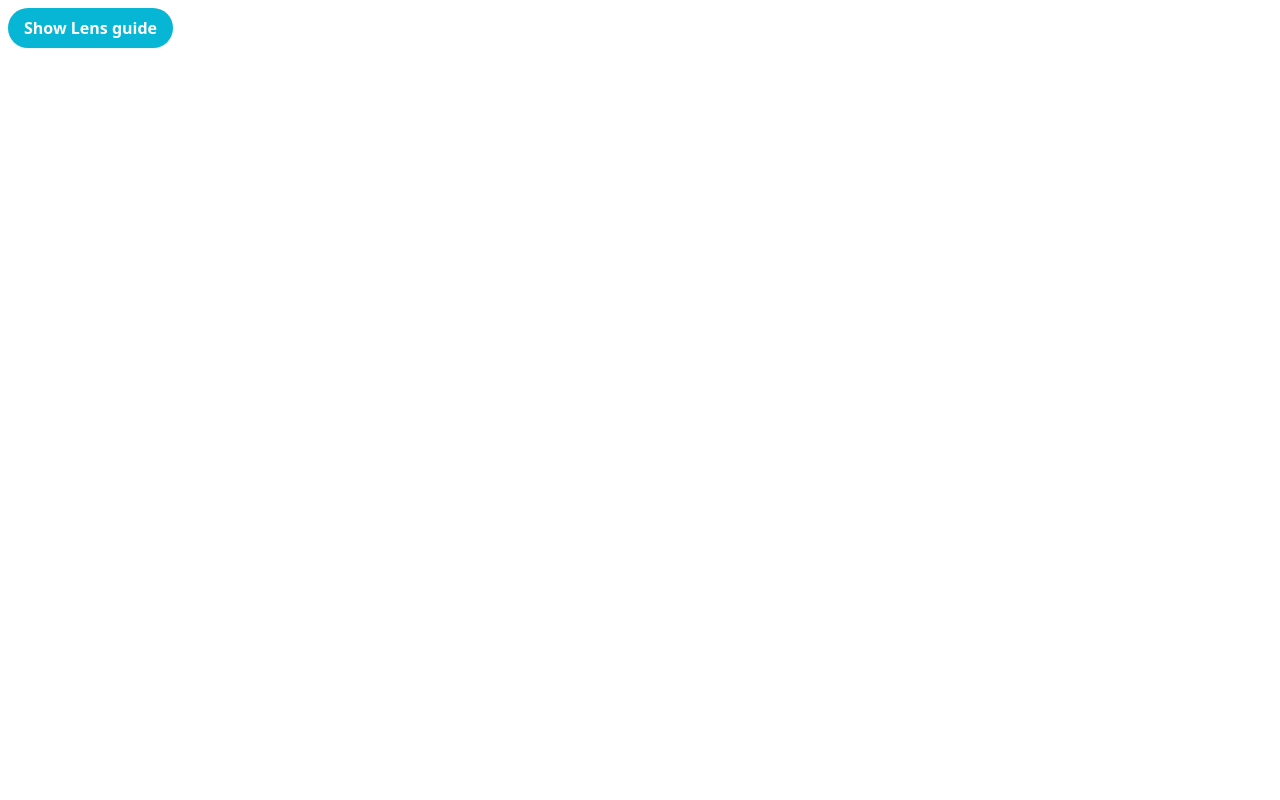
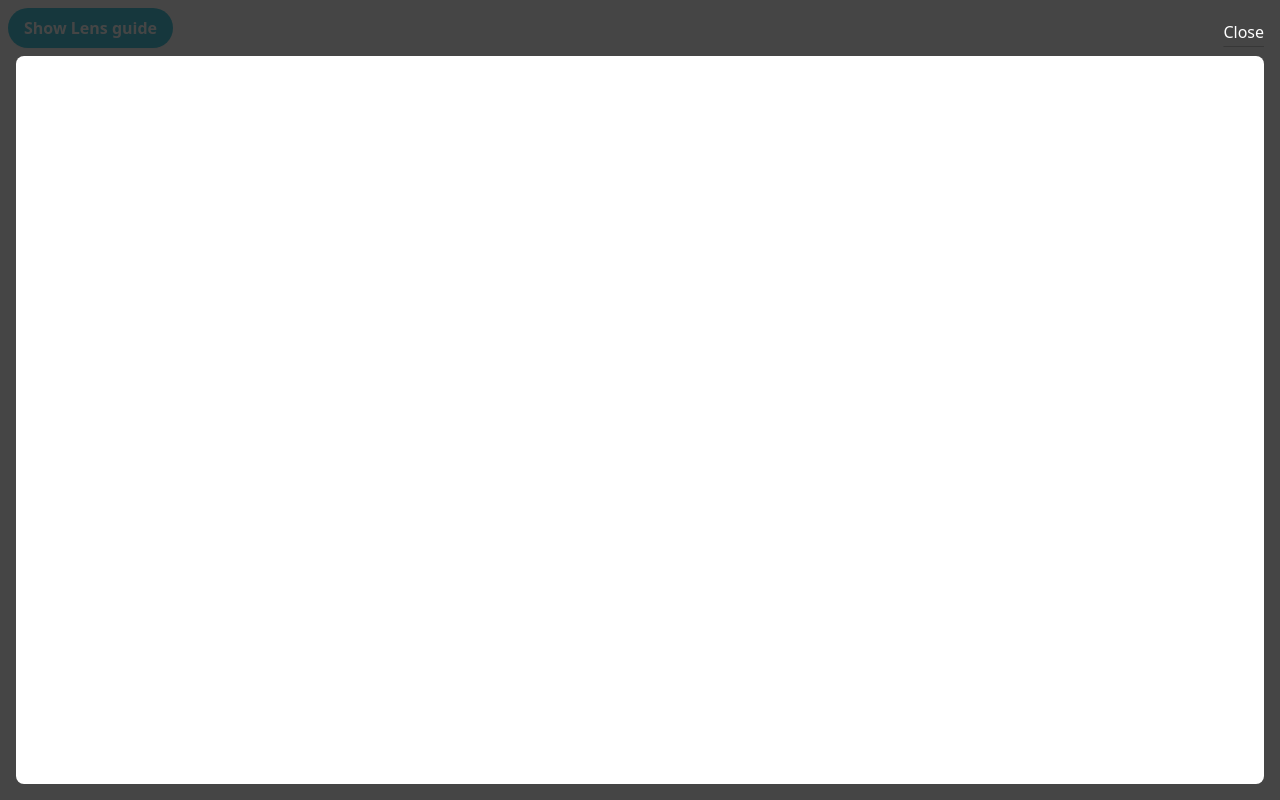
Before and after one commit to filipzindovic/lens-guide, a Nuxt app: page / in a window 1280 px wide. Both pictures are taken after a click on the button "Show Lens guide". Built offline with nearby package versions, Linux system fonts and the light colour scheme.

Commit message:
Created LensGuideModal and added data fetching and modal structure

```diff
--- /dev/null
+++ b/components/LensGuideModal.vue
@@ -0,0 +1,47 @@
+<script setup>
+const { fetchScenesData, scenesDataIsLoading, scenesData } = useScenes();
+const { fetchProductsData, productsDataIsLoading, productsData } = useProducts();
+
+if (!scenesData?.value?.length) { fetchScenesData(); }
+if (!productsData?.value?.renegades) { fetchProductsData(); }
+
+</script>
+
+<template>
+  <BaseModal class="LensGuideModal">
+    <BaseLoader v-if="scenesDataIsLoading || productsDataIsLoading" />
+    <div v-else class="LensGuideModal__container h-full flex-center-hv">
+      <div class="h-w-full LensGuideModal__section LensGuideModal__section--products"></div>
+      <div class="LensGuideModal__section LensGuideModal__section--lens-images h-w-full"></div>
+    </div>
+  </BaseModal>
+</template>
+
+<style lang="scss" scoped>
+
+.LensGuideModal {
+  &__container {
+    @media screen and (max-width: $md-breakpoint) {
+      flex-direction: column-reverse;
+    }
+  }
+
+  &__section {
+    position: relative;
+
+    &--products {
+      flex: 1 1 40%;
+      padding: 1rem;
+    }
+
+    &--lens-images {
+      flex: 1 1 60%;
+    }
+
+    @media screen and (max-width: $md-breakpoint) {
+      flex: 1 1 50%;
+      height: 50%
+    }
+  }
+}
+</style>
--- a/nuxt.config.ts
+++ b/nuxt.config.ts
@@ -5,6 +5,12 @@ export default defineNuxtConfig({
     head: {
       title: 'Lens Guide',
       link: [{ rel: 'icon', href: '/sunglasses.ico' }]
+    }
+  },
+  runtimeConfig: {
+    public: {
+      PRODUCTS_BASE_URL: process.env.PRODUCTS_BASE_URL || '/api/products',
+      SCENES_BASE_URL: process.env.SCENES_BASE_URL || '/api/scenes'
     }
   },
   ssr: false,
--- a/pages/index.vue
+++ b/pages/index.vue
@@ -1,11 +1,12 @@
 <script setup>
-
+const displayModal = ref(false);
 </script>
 
 <template>
   <div>
-    <button class="mt-2 ml-2 px-4 py-2 font-semibold bg-cyan-500 text-white rounded-full shadow-sm">
+    <button class="mt-2 ml-2 px-4 py-2 font-semibold bg-cyan-500 text-white rounded-full shadow-sm" @click="displayModal = true">
       Show Lens guide
     </button>
+    <LensGuideModal v-if="displayModal" @close="displayModal = false" />
   </div>
 </template>
```
